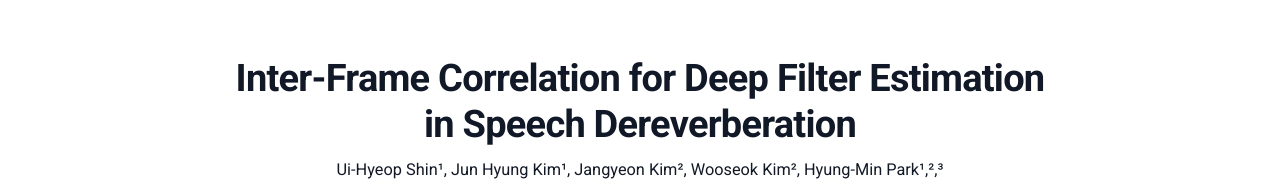
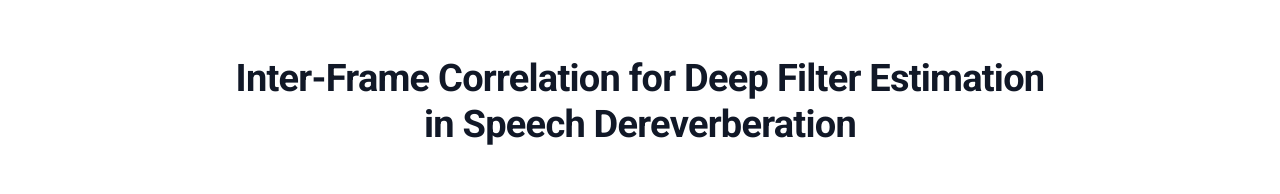
Before and after one commit to ifcorrnet/IF_CorrNet_demo, a plain HTML site: page index.html in a window 1280 px wide. Shown: the top 194 px of the page. Drawn offline with Linux system fonts and the light colour scheme; files whose address does not match are found by name.

Commit message:
Update index.html

```diff
--- a/index.html
+++ b/index.html
@@ -350,7 +350,7 @@
     <header>
       <h1>Inter-Frame Correlation for Deep Filter Estimation<br>in Speech Dereverberation</h1>
 
-      <div class="authors">Ui-Hyeop Shin¹, Jun Hyung Kim¹, Jangyeon Kim², Wooseok Kim², Hyung-Min Park¹,²,³</div>
+      <!-- <div class="authors">Ui-Hyeop Shin¹, Jun Hyung Kim¹, Jangyeon Kim², Wooseok Kim², Hyung-Min Park¹,²,³</div>
 
       <div class="affiliations">
         ¹Department of Electronic Engineering, Sogang University, Seoul, Republic of Korea<br>
@@ -361,7 +361,7 @@
       <div class="links">
         <a href="#">Paper</a>
         <a href="https://github.com/dmlguq456/IF_CorrNet">GitHub</a>
-      </div>
+      </div> -->
     </header>
 
     <!-- Abstract -->
```
